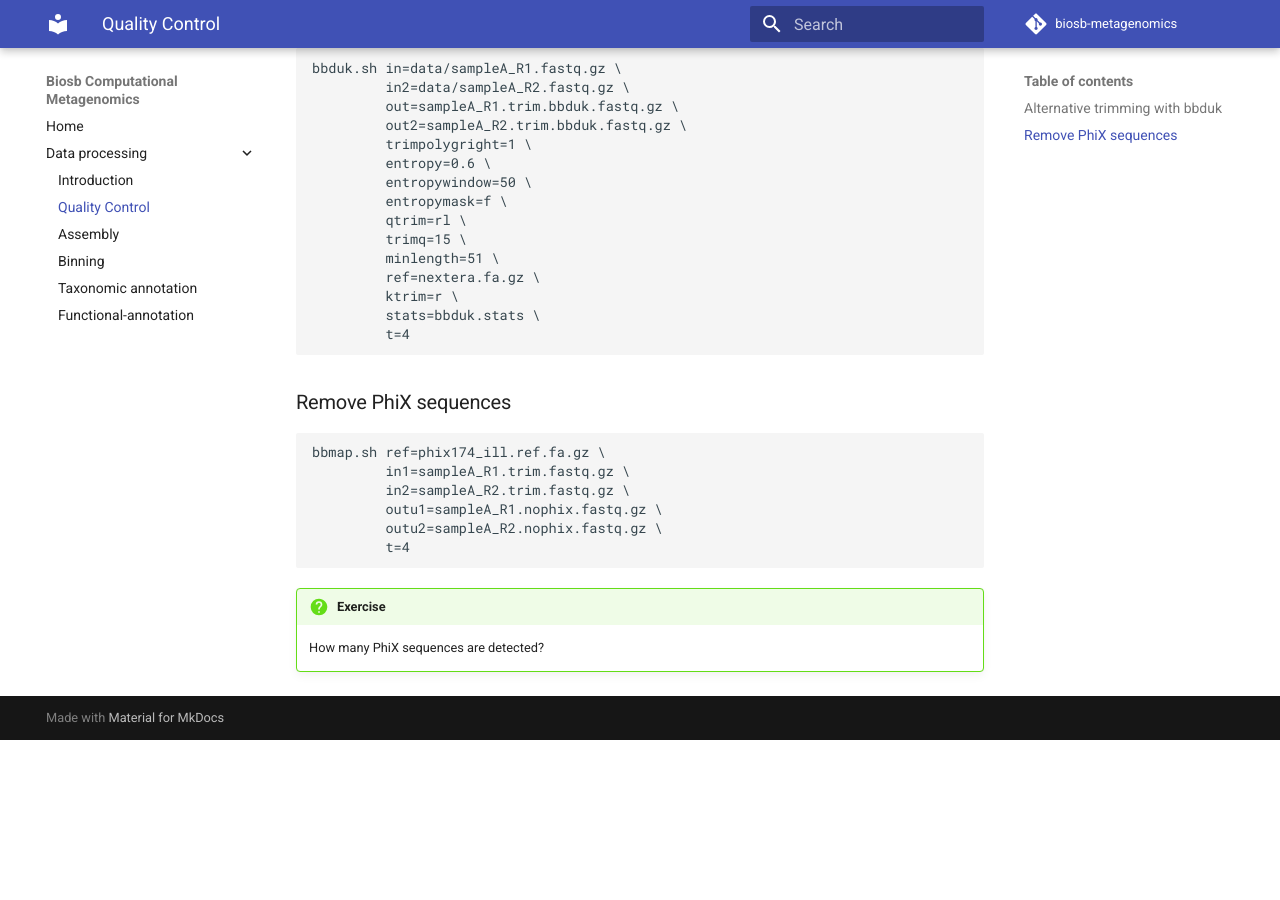
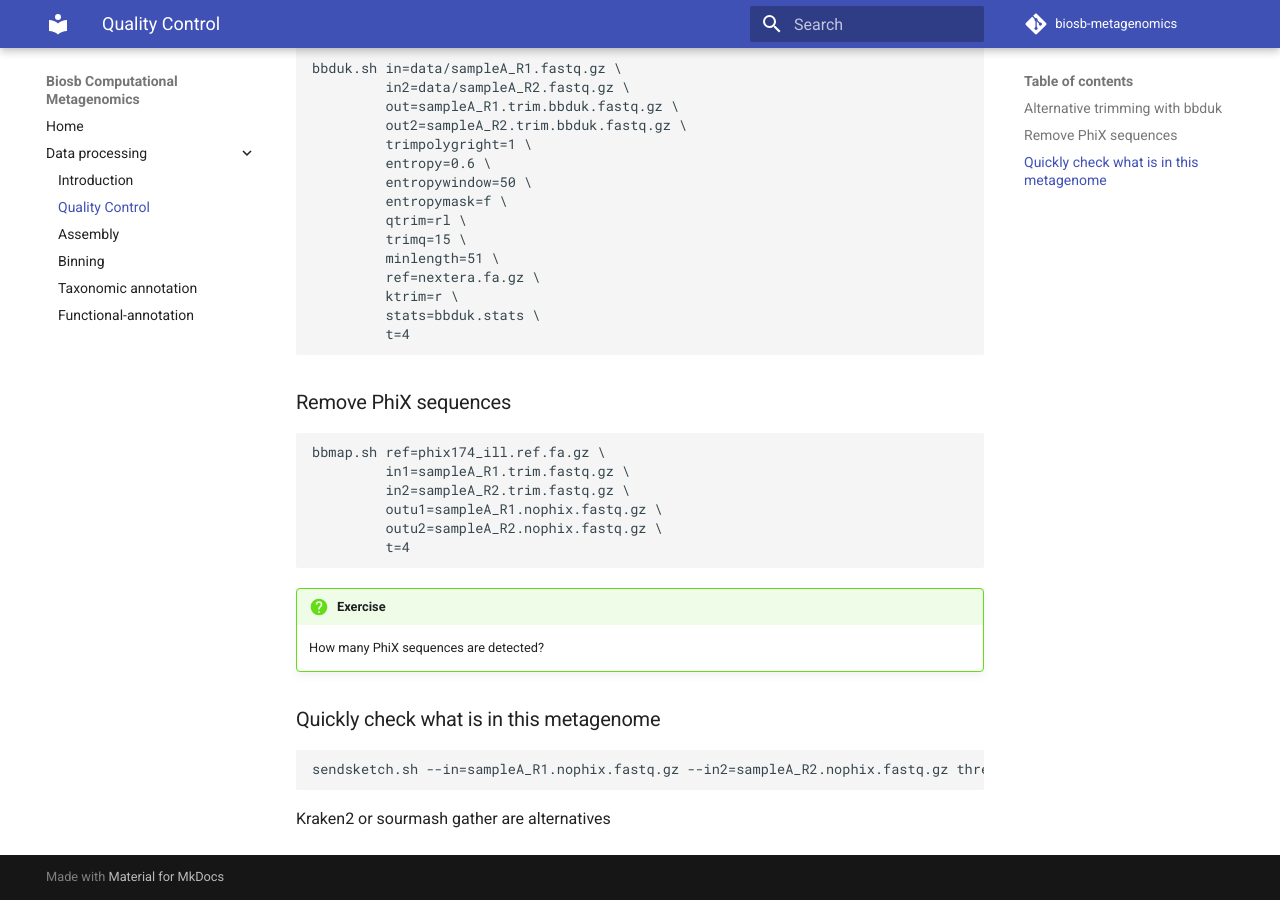
Before and after one commit to mdehollander/biosb-metagenomics, an MkDocs documentation site: the page built from docs/data-processing/quality-control.md, in a window 1280 px wide and 900 px high, scrolled down 1149 px. Built offline with MkDocs 1.6.1 and Material for MkDocs 9.7.7, drawn with Linux system fonts in a browser that asks for light colours; comment, search, counter and statistics services are not loaded; before the commit the page ends 1889 px from its top, so only the background shows below that.

Commit message:
Add bbsketch

```diff
--- a/docs/data-processing/quality-control.md
+++ b/docs/data-processing/quality-control.md
@@ -136,3 +136,9 @@ Alternative trimming with bbduk. Compare poly-g tail filtering, adapter trimming
 
 !!! question "Exercise"
     How many PhiX sequences are detected?
+
+### Quickly check what is in this metagenome
+
+    sendsketch.sh --in=sampleA_R1.nophix.fastq.gz --in2=sampleA_R2.nophix.fastq.gz threads=4 -Xmx=500m
+
+Kraken2 or sourmash gather are alternatives
```
